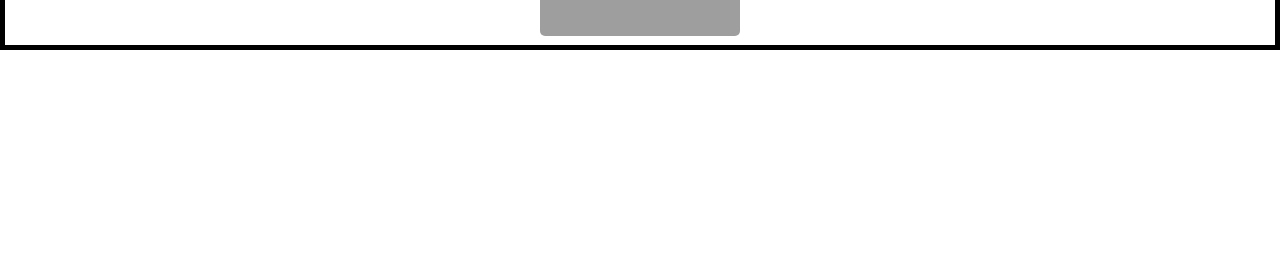
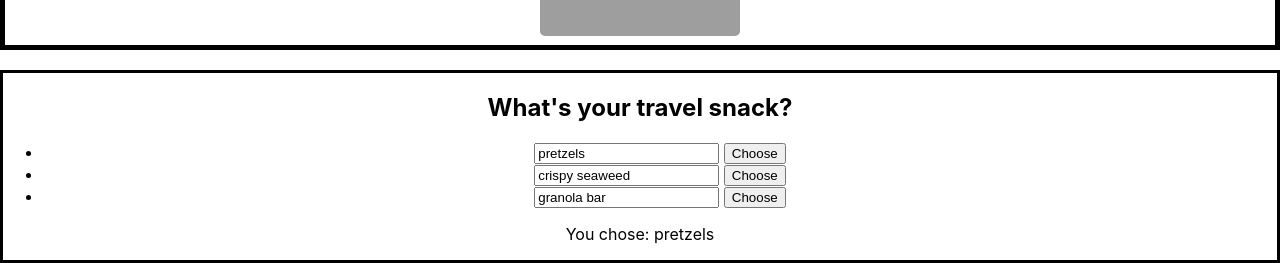
Before and after one commit to vishesh-baghel/Hotel-booking-app, a React (Create React App) app in the folder hotel-booking-app/: page / in a window 1280 px wide. Shown: the part 6108-6371 px from the top of the page. Before the commit the page ends 6158 px from the top, so only its background shows below. Built offline with nearby package versions, Linux system fonts and the light colour scheme; grey boxes are pictures that could not be loaded.

Commit message:
Did some more examples

```diff
--- a/hotel-booking-app/src/App.js
+++ b/hotel-booking-app/src/App.js
@@ -415,6 +415,7 @@
   const [index, setIndex] = useState(0);
   const [showImage, setShowImage] = useState(false);
 
+  //eslint-disable-next-line
   function changeIndex() {
     setIndex(index + 1);
   }
@@ -863,6 +864,97 @@
   );
 }
 
+//eslint-disable-next-line
+function EditProfile() {
+  const [isEditing, setIsEditing] = useState(false);
+  const [firstName, setFirstName] = useState("john");
+  const [lastName, setLastName] = useState("doe");
+
+  return (
+    <div style={{ marginTop: "20px", border: "5px solid black" }}>
+      <form
+        onSubmit={(e) => {
+          setIsEditing(true);
+        }}
+      >
+        <label>
+          FirstName:{" "}
+          {isEditing ? (
+            <input
+              onChange={(e) => {
+                e.preventDefault();
+                setFirstName(e.target.value);
+              }}
+            />
+          ) : (
+            { firstName }
+          )}
+        </label>
+        <br />
+        <label>
+          LastName:{" "}
+          {isEditing ? (
+            <input
+              onChange={(e) => {
+                e.preventDefault();
+                setLastName(e.target.value);
+              }}
+            />
+          ) : (
+            { lastName }
+          )}
+        </label>
+      </form>
+    </div>
+  );
+}
+
+const initialItems = [
+  { title: "pretzels", id: 0 },
+  { title: "crispy seaweed", id: 1 },
+  { title: "granola bar", id: 2 },
+];
+
+function Menu() {
+  const [items, setItems] = useState(initialItems);
+  const [selectedId, setSelectedId] = useState(0);
+
+  const selectedItem = items.find((item) => item.id === selectedId);
+
+  function handleItemChange(id, e) {
+    setItems(
+      items.map((item) => {
+        if (item.id === id) {
+          return {
+            ...item,
+            title: e.target.value,
+          };
+        } else {
+          return item;
+        }
+      })
+    );
+  }
+
+  return (
+    <div style={{ border: "3px solid black", marginTop: "20px" }}>
+      <h2>What's your travel snack?</h2>
+      <ul>
+        {items.map((item, index) => (
+          <li key={item.id}>
+            <input
+              value={item.title}
+              onChange={(e) => handleItemChange(item.id, e)}
+            />{" "}
+            <button onChange={() => setSelectedId(item.id)}>Choose</button>
+          </li>
+        ))}
+      </ul>
+      <p>You chose: {selectedItem.title}</p>
+    </div>
+  );
+}
+
 const App = () => {
   const status = "Loading...";
   return (
@@ -908,6 +1000,8 @@
       <ShapeEditor />
       <StatesOfForm />
       <Picture />
+      {/* <EditProfile /> */}
+      <Menu />
     </div>
   );
 };
```
